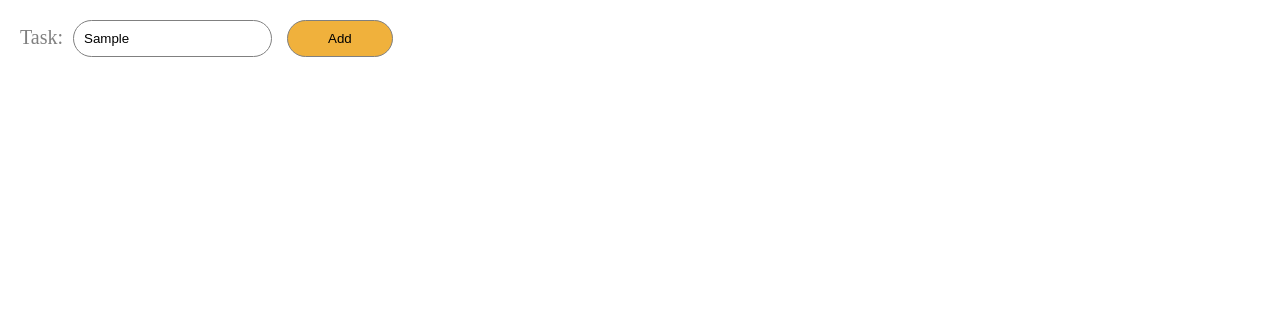
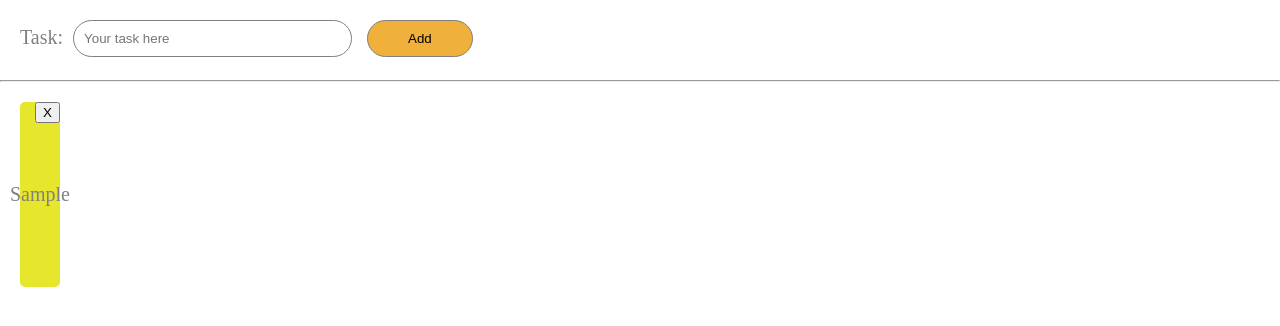
Before and after one commit to Australium/dom-todo-list, a plain HTML site: page index.html in a window 1280 px wide. Both pictures are taken after typing "Sample" into the empty fields and a click on the button "Add". Drawn offline with Linux system fonts and the light colour scheme.

Commit message:
finished app.js in which tasks can now toggle color when pressed and deleted with a delete button

```diff
--- a/app.js
+++ b/app.js
@@ -1,4 +1,52 @@
+'use strict';
 
+let inputEl = document.querySelector('#inp');
+let buttonEl = document.querySelector('#btn');
+let paragraphEl = document.querySelector('#para');
+let listEl = document.querySelector('#list');
+let textAttention = document.querySelector('#attention');
+
+buttonEl.addEventListener('click',onButtonClick);
+
+function onButtonClick () {
+    let writtenTask = inputEl.value;
+    let itemEl = document.createElement('li');
+    itemEl.classList.add('todo-item');
+    let itemButtonEl = document.createElement('button');
+    itemButtonEl.textContent = 'X';
+    itemButtonEl.classList.add('todo-item-button');
+    let itemParagraphEl = document.createElement('p');
+    itemParagraphEl.textContent = writtenTask;
+
+    if (inputEl.value === '') {
+        textAttention.textContent = 'Поле должно быть заполнено!';
+    } else {
+        listEl.append(itemEl);
+        itemEl.append(itemButtonEl);
+        itemEl.append(itemParagraphEl);
+        inputEl.value = '';
+        textAttention.textContent = '';
+    }
+
+    listEl.addEventListener('click', onTaskItemClick);
+    listEl.addEventListener('click', onClickDeleteTask);
+
+    function onTaskItemClick (e) {
+        let item = e.target.closest('.todo-item');
+        if (item === e.target) item.classList.toggle('todo-item-done');
+    }
+
+    function onClickDeleteTask(e) {
+        let itemForDelete = e.target.closest('.todo-item');
+        let delBtn = e.target.closest('.todo-item-button');
+        if (delBtn === e.target) itemForDelete.remove();
+    }
+}
+
+
+
+
+// Поле должно быть заполнено!
 
 
 
--- a/index.html
+++ b/index.html
@@ -11,13 +11,28 @@
     <div class="wrapper">
         <form class="form" id="form-list" onsubmit="return false">
             <label for="inp" class="label">Task:</label>
-            <input type="text" class="inp-task" id="inp" placeholder="Your task here">
+            <div class="input-wrap">
+                <input type="text" class="inp-task" id="inp" placeholder="Your task here" size="30">
+                <p class="warning" id="attention"></p>
+            </div>
             <button class="button" id="btn" type="button">Add</button>
         </form>
     </div>
+    <hr class="hr">
     <div class="task-container" id="container">
-        <!-- <ul class="list">
-            <li class="todo-item">Do my homework, read a book, learn new stuff
+        <ul class="task-list" id="list"></ul>
+    </div>
+    <script src="app.js"></script>
+</body>
+</html>
+
+
+
+
+<!-- <li class="todo-item">
+                <p class="todo-item-text">
+                    Do my homework, read a book, learn new stuff
+                </p>
                 <button class="todo-item-button" id="buttn" type="button">X</button>
             </li>
             <li class="todo-item">Do my homework, read a book, learn new stuff
@@ -46,9 +61,4 @@
             </li>
             <li class="todo-item">Do my homework, read a book, learn new stuff
                 <button class="todo-item-button" id="buttn" type="button">X</button>
-            </li>
-        </ul> -->
-    </div>
-    <script src="app.js"></script>
-</body>
-</html>
+            </li> -->
--- a/styles.css
+++ b/styles.css
@@ -18,7 +18,6 @@ body {
 }
 
 .inp-task {
-    margin: 0 15px 0 0;
     padding: 10px;
     border-radius: 30px;
     border: 1px solid grey;
@@ -36,6 +35,7 @@ body {
     border: 1px solid grey;
     cursor: pointer;
     outline: none;
+    align-self: flex-start;
 }
 
 .button:active {
@@ -46,22 +46,33 @@ body {
     display: flex;
     flex-wrap: wrap;
     padding: 20px;
+    /* height: 100vh;
+    overflow: auto; */
 }
 
-.list {
+.task-list {
     display: flex;
     flex-wrap: wrap;
 }
 
 .todo-item {
     display: flex;
-    padding: 60px 20px 60px;
+    padding: 80px 20px 80px;
     justify-content: center;
     align-items: center;
     background-color: rgb(230, 230, 45);
     margin: 0 10px 20px 0;
+    position: relative;
+    border-radius: 5px;
     width: 30%;
-    position: relative;
+}
+
+.todo-item-small {
+    width: 50%;
+}
+
+.todo-item-smaller {
+    width: 30%;
 }
 
 .todo-item:hover {
@@ -72,6 +83,10 @@ body {
 .todo-item:nth-child(3n) {
     margin-right: 0;
 }
+
+/* .todo-item:nth-child(2n) {
+    margin-right: 0;
+} */
 
 .todo-item-button {
     position: absolute;
@@ -96,3 +111,20 @@ body {
 .todo-item-done {
     background-color: rgb(42, 214, 42);
 }
+
+.warning {
+    color: red;
+    font-size: 16px;
+    line-height: initial;
+    margin: 3px 0 0;
+}
+
+.input-wrap {
+    display: flex;
+    flex-direction: column;
+    margin: 0 15px 0 0;
+}
+
+.hr {
+    margin: 0;
+}
```
